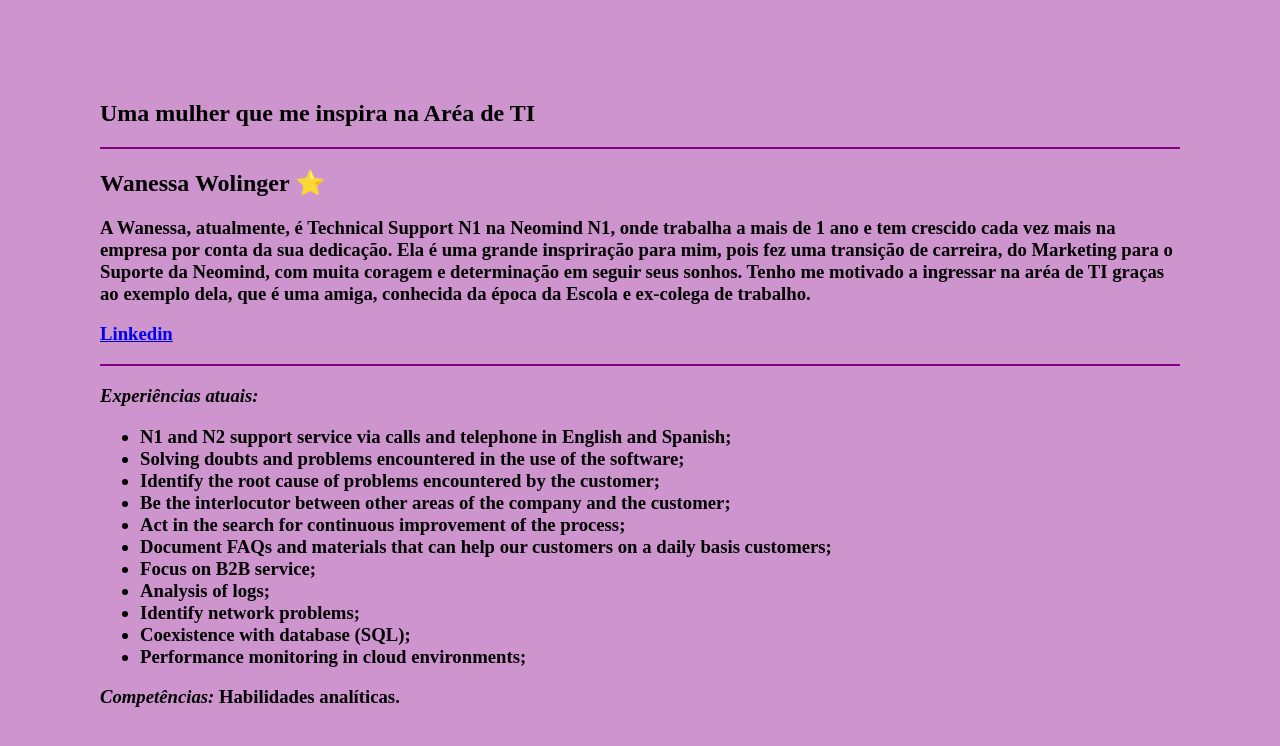
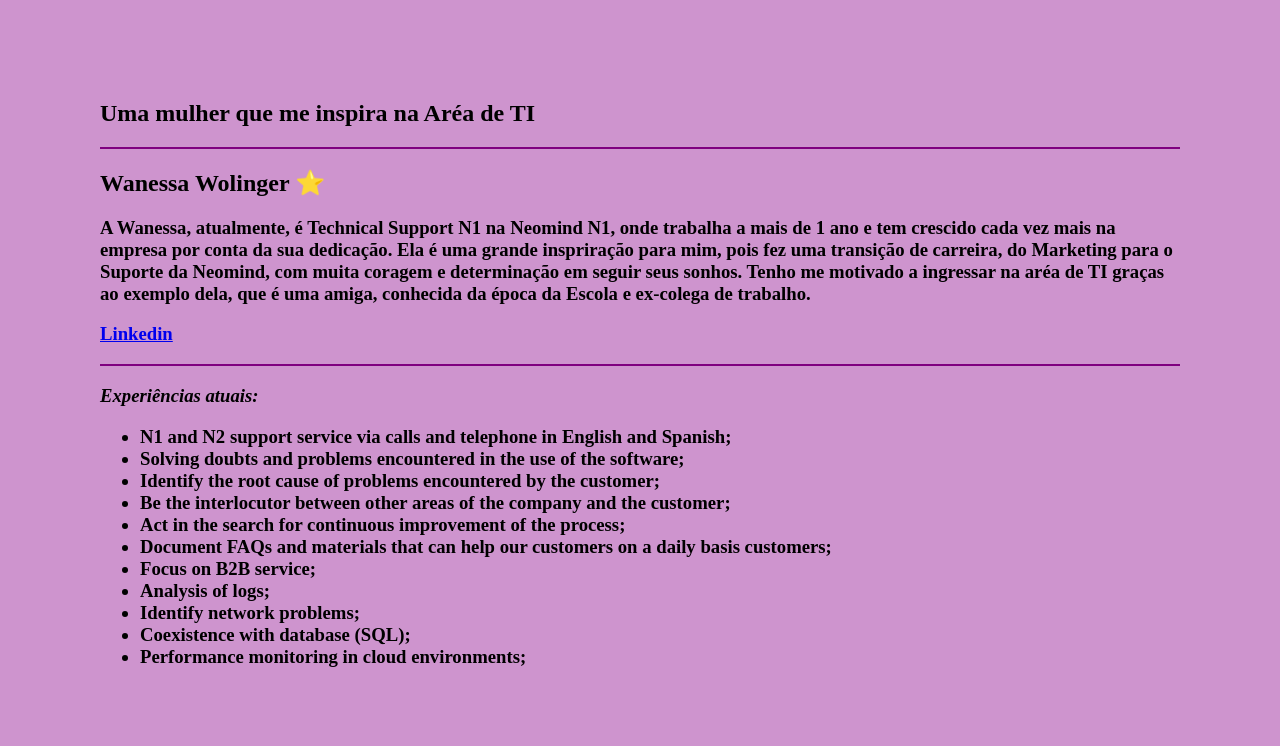
Before and after one commit to Carol-iz/Mulheres.TI, a plain HTML site: page index.html in a window 1280 px wide. Drawn offline with Linux system fonts and the light colour scheme.

Commit message:
TerceiroCommit

```diff
--- a/index.html
+++ b/index.html
@@ -32,6 +32,5 @@
     <li>Coexistence with database (SQL);</li>
     <li>Performance monitoring in cloud environments;</li>
     </ul></h3>
-<p><h3><i>Competências:</i> Habilidades analíticas.</h3></p>
 </body>
 </html>
```
